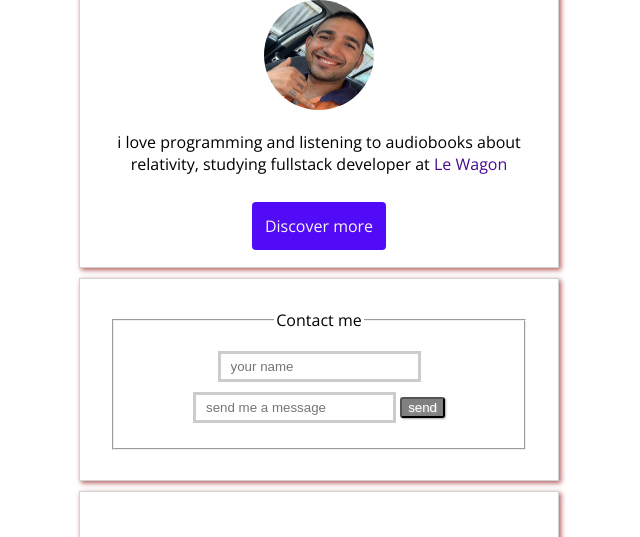
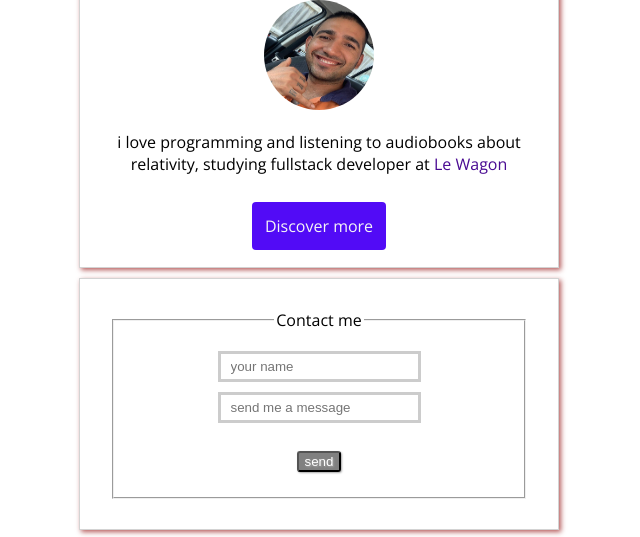
Before and after one commit to prgrmr-yn/profile, a plain HTML site: page index.html in a window 1280 px wide. Both pictures are taken after typing "Sample", "Sample" into the empty fields and a click on the input "send". Shown: the part 127-664 px from the top of the page, without its empty margins (321-961 px from the left). Drawn offline with nearby package versions, Linux system fonts and the light colour scheme; no server answers.

```diff
--- a/index.html
+++ b/index.html
@@ -29,6 +29,7 @@
           <label for="content"></label>
           <input type="text" name="content" id="content" placeholder="send me a message" required>
           <p id="sent"></p>
+          <p></p>
           <input type="submit" value="send" id = 'send'>
         </form>
       </fieldset>
--- a/main.js
+++ b/main.js
@@ -3,13 +3,12 @@
 const send = document.getElementById('send')
 
 send.addEventListener('click', e=>{
-  alert('not sure')
   e.preventDefault()
   discordIt()
-  console.dir(username)
   username.value = ''
   content.value = ''
   document.getElementById('sent').innerHTML = '<strong> sent</strong>'
+  alert('sent')
   setTimeout(() => {
     document.getElementById('sent').style.display = 'none'
   }, 2000);
```
